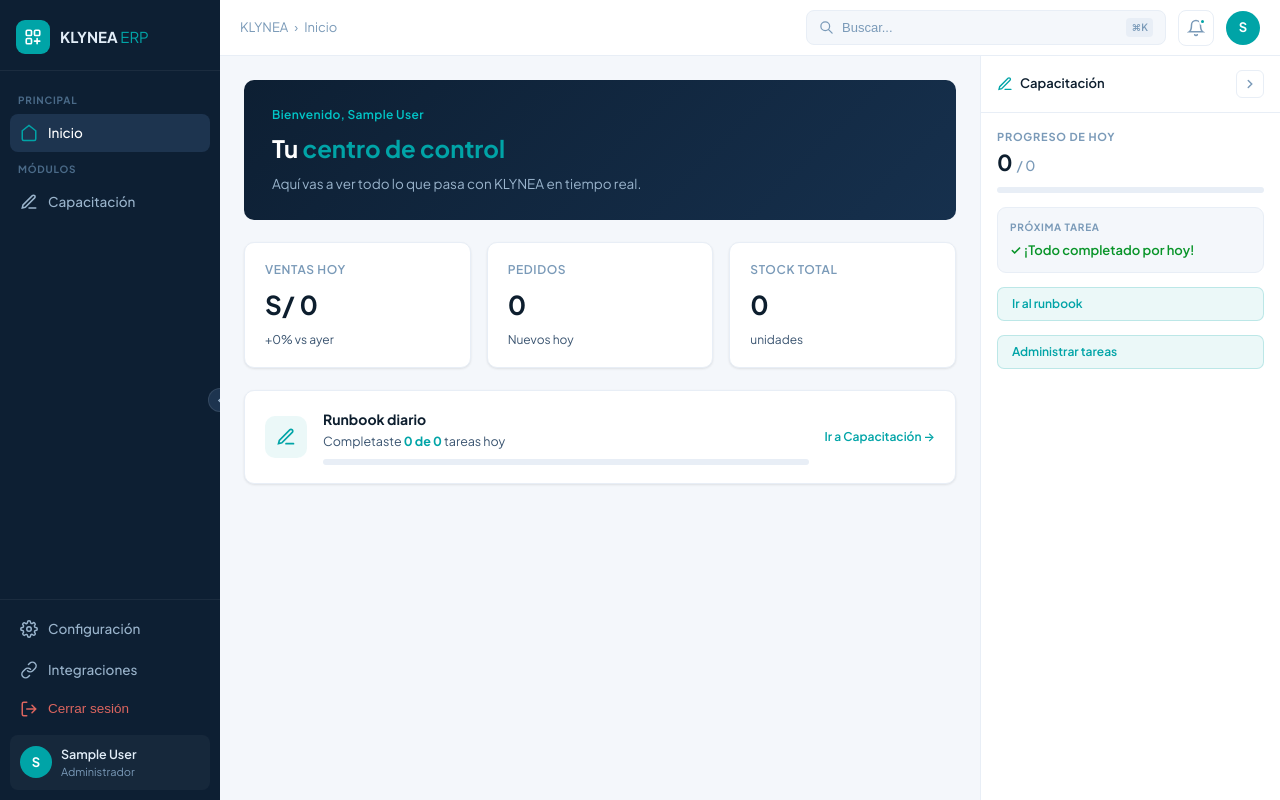
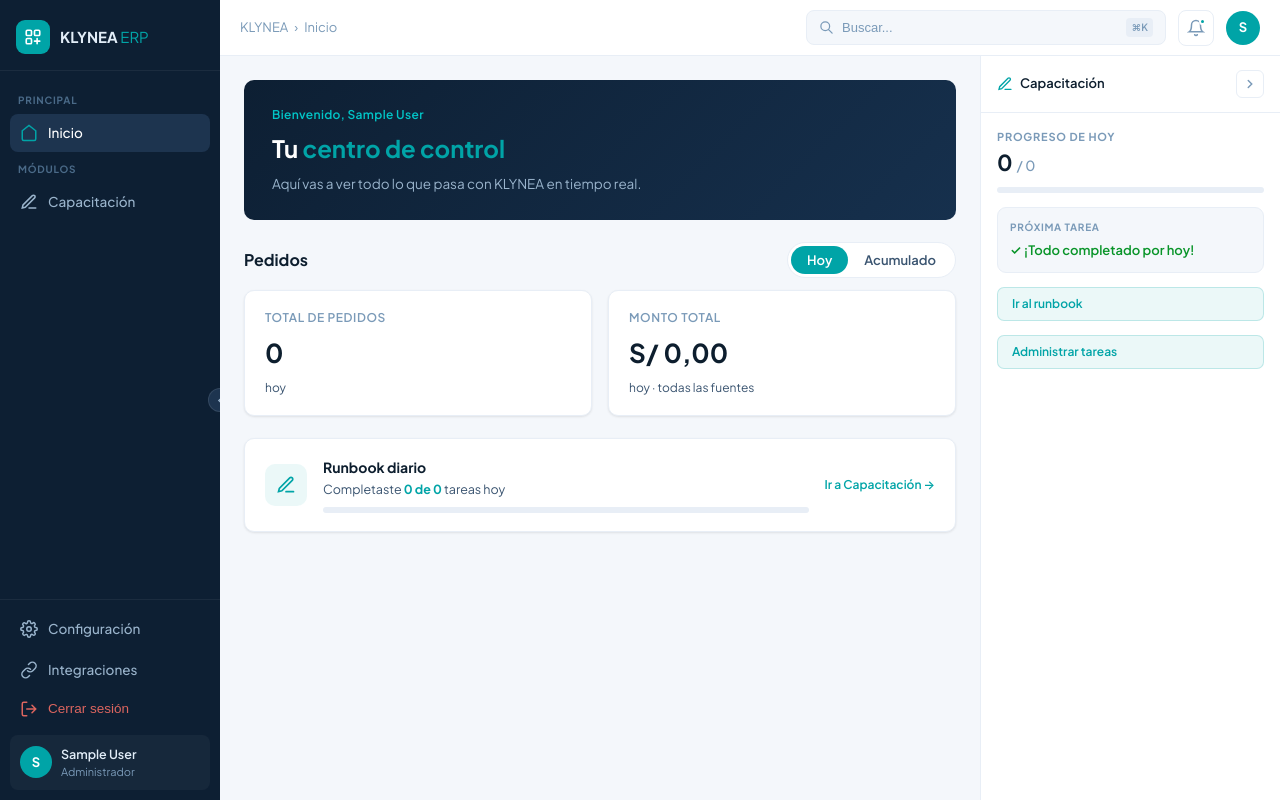
Before and after one commit to Luchito1099/Dashboard-online, a Django app: page / in a window 1280 px wide. Run offline with Django 5.2, Linux system fonts and the light colour scheme; the visitor is signed in with stand-in values (Sample User, id 1); data comes from the database, SQL or seed files in the repository; data that the repository does not hold is empty.

Commit message:
Inicio Mejorado con datos reales

```diff
--- /dev/null
+++ b/core/static/core/css/home.css
@@ -0,0 +1,35 @@
+/* core/static/core/css/home.css — resumen de pedidos en el Inicio */
+
+.pedidos-resumen { margin-bottom: 22px; }
+
+.pr-head {
+  display: flex; align-items: center; justify-content: space-between;
+  margin-bottom: 12px; flex-wrap: wrap; gap: 10px;
+}
+.pr-title { font-size: 16px; font-weight: 700; color: var(--text); }
+
+.pr-filtro {
+  display: inline-flex; background: var(--surface); border: 1px solid var(--border);
+  border-radius: 999px; padding: 3px;
+}
+.pr-pill {
+  border: none; background: transparent; cursor: pointer; font-family: inherit;
+  font-size: 13px; font-weight: 600; color: var(--text-secondary);
+  padding: 6px 16px; border-radius: 999px; transition: background .15s, color .15s;
+}
+.pr-pill.active { background: var(--primary); color: #fff; }
+
+.pr-fuentes {
+  margin-top: 14px; background: var(--surface); border: 1px solid var(--border);
+  border-radius: var(--radius); padding: 14px 16px; box-shadow: var(--shadow);
+}
+.pr-fuentes-title {
+  font-size: 11px; text-transform: uppercase; letter-spacing: .05em;
+  color: var(--muted); font-weight: 700; margin-bottom: 8px;
+}
+.pr-tabla { width: 100%; border-collapse: collapse; font-size: 13px; }
+.pr-tabla th, .pr-tabla td {
+  text-align: left; padding: 8px 10px; border-bottom: 1px solid var(--border);
+}
+.pr-tabla th { font-size: 11px; text-transform: uppercase; letter-spacing: .05em; color: var(--muted); }
+.pr-tabla tbody tr:last-child td { border-bottom: none; }
--- a/core/views.py
+++ b/core/views.py
@@ -16,20 +16,48 @@
 
 @login_required
 def home(request):
-    """Inicio: KPIs del negocio + resumen del progreso de capacitación de hoy."""
+    """Inicio: KPIs de pedidos (hoy/acumulado) + resumen del progreso de capacitación."""
     if not puede_ver(request.user, 'vendedor_puede_ver_inicio'):
         return redirect(destino_vendedor(request.user))
 
-    hoy = timezone.now().date()
+    from django.db.models import Sum, Count, Q
+    from integraciones.models import Pedido, Integracion
+
+    hoy = timezone.localdate()
 
     total = Tarea.objects.filter(activo=True).count()
     done = ProgresoTarea.objects.filter(
         usuario=request.user, fecha=hoy, completada=True
     ).count()
 
+    # ── Pedidos: totales globales (todas las fuentes) ──
+    pedidos = Pedido.objects.all()
+    glob = pedidos.aggregate(
+        tot_c=Count('id'), tot_m=Sum('total'),
+        hoy_c=Count('id', filter=Q(fecha_pedido__date=hoy)),
+        hoy_m=Sum('total', filter=Q(fecha_pedido__date=hoy)),
+    )
+    moneda = pedidos.values_list('moneda', flat=True).first() or 'S/'
+
+    # ── Desglose por fuente de pedidos ──
+    fuentes = Integracion.objects.filter(
+        categoria=Integracion.CATEGORIA_FUENTE
+    ).annotate(
+        d_tot_c=Count('pedidos'),
+        d_tot_m=Sum('pedidos__total'),
+        d_hoy_c=Count('pedidos', filter=Q(pedidos__fecha_pedido__date=hoy)),
+        d_hoy_m=Sum('pedidos__total', filter=Q(pedidos__fecha_pedido__date=hoy)),
+    )
+
     context = {
         'cap_total': total,
         'cap_done': done,
+        'ped_hoy_c': glob['hoy_c'] or 0,
+        'ped_hoy_m': glob['hoy_m'] or 0,
+        'ped_tot_c': glob['tot_c'] or 0,
+        'ped_tot_m': glob['tot_m'] or 0,
+        'ped_moneda': moneda,
+        'ped_fuentes': fuentes,
     }
     return render(request, 'core/home.html', context)
 
--- a/templates/core/home.html
+++ b/templates/core/home.html
@@ -1,7 +1,12 @@
 {% extends 'base.html' %}
+{% load static %}
 
 {% block title %}Inicio · KLYNEA{% endblock %}
 {% block nav_home %}active{% endblock %}
+
+{% block extra_css %}
+<link rel="stylesheet" href="{% static 'core/css/home.css' %}">
+{% endblock %}
 
 {% block breadcrumb %}
   <span>›</span><span>Inicio</span>
@@ -14,22 +19,61 @@
   <p class="welcome-desc">Aquí vas a ver todo lo que pasa con KLYNEA en tiempo real.</p>
 </div>
 
-<div class="kpi-grid">
-  <div class="kpi-card">
-    <div class="kpi-label">Ventas Hoy</div>
-    <div class="kpi-value">S/ 0</div>
-    <span class="kpi-change">+0% vs ayer</span>
+<div class="pedidos-resumen" id="pedidosResumen" data-modo="hoy">
+  <div class="pr-head">
+    <h3 class="pr-title">Pedidos</h3>
+    <div class="pr-filtro">
+      <button type="button" class="pr-pill active" data-modo="hoy">Hoy</button>
+      <button type="button" class="pr-pill" data-modo="acum">Acumulado</button>
+    </div>
   </div>
-  <div class="kpi-card">
-    <div class="kpi-label">Pedidos</div>
-    <div class="kpi-value">0</div>
-    <span class="kpi-change">Nuevos hoy</span>
+
+  <div class="kpi-grid">
+    <div class="kpi-card">
+      <div class="kpi-label">Total de pedidos</div>
+      <div class="kpi-value">
+        <span class="val-hoy">{{ ped_hoy_c }}</span>
+        <span class="val-acum" hidden>{{ ped_tot_c }}</span>
+      </div>
+      <span class="kpi-change pr-modo-label">hoy</span>
+    </div>
+    <div class="kpi-card">
+      <div class="kpi-label">Monto total</div>
+      <div class="kpi-value">
+        {{ ped_moneda }}
+        <span class="val-hoy">{{ ped_hoy_m|floatformat:2 }}</span>
+        <span class="val-acum" hidden>{{ ped_tot_m|floatformat:2 }}</span>
+      </div>
+      <span class="kpi-change pr-modo-label">hoy · todas las fuentes</span>
+    </div>
   </div>
-  <div class="kpi-card">
-    <div class="kpi-label">Stock Total</div>
-    <div class="kpi-value">0</div>
-    <span class="kpi-change">unidades</span>
+
+  {% if ped_fuentes %}
+  <div class="pr-fuentes">
+    <div class="pr-fuentes-title">Por fuente</div>
+    <table class="pr-tabla">
+      <thead>
+        <tr><th>Fuente</th><th>Pedidos</th><th>Monto</th></tr>
+      </thead>
+      <tbody>
+        {% for f in ped_fuentes %}
+        <tr>
+          <td>{{ f.nombre }}</td>
+          <td>
+            <span class="val-hoy">{{ f.d_hoy_c|default:0 }}</span>
+            <span class="val-acum" hidden>{{ f.d_tot_c|default:0 }}</span>
+          </td>
+          <td>
+            {{ ped_moneda }}
+            <span class="val-hoy">{{ f.d_hoy_m|default:0|floatformat:2 }}</span>
+            <span class="val-acum" hidden>{{ f.d_tot_m|default:0|floatformat:2 }}</span>
+          </td>
+        </tr>
+        {% endfor %}
+      </tbody>
+    </table>
   </div>
+  {% endif %}
 </div>
 
 {# Card de progreso de capacitación del día #}
@@ -49,3 +93,26 @@
   <span class="cap-card-cta">Ir a Capacitación →</span>
 </a>
 {% endblock %}
+
+{% block extra_js %}
+<script>
+// Filtro Hoy / Acumulado del resumen de pedidos
+(function () {
+  const cont = document.getElementById('pedidosResumen');
+  if (!cont) return;
+  const pills = cont.querySelectorAll('.pr-pill');
+
+  function aplicar(modo) {
+    const esHoy = modo === 'hoy';
+    cont.querySelectorAll('.val-hoy').forEach(el => el.hidden = !esHoy);
+    cont.querySelectorAll('.val-acum').forEach(el => el.hidden = esHoy);
+    cont.querySelectorAll('.pr-modo-label').forEach(el => {
+      el.textContent = esHoy ? 'hoy' : 'acumulado';
+    });
+    pills.forEach(p => p.classList.toggle('active', p.dataset.modo === modo));
+  }
+
+  pills.forEach(p => p.addEventListener('click', () => aplicar(p.dataset.modo)));
+})();
+</script>
+{% endblock %}
```
